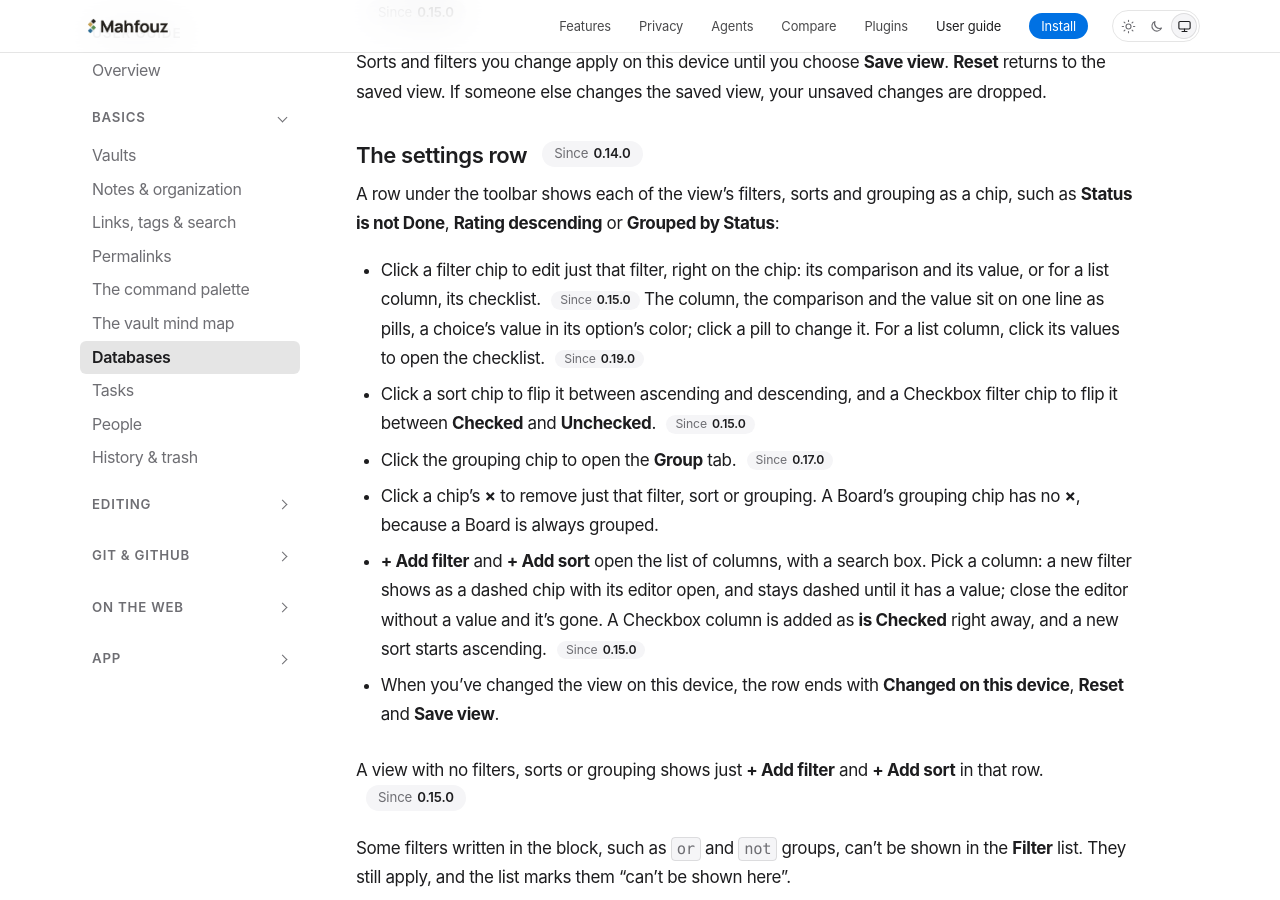
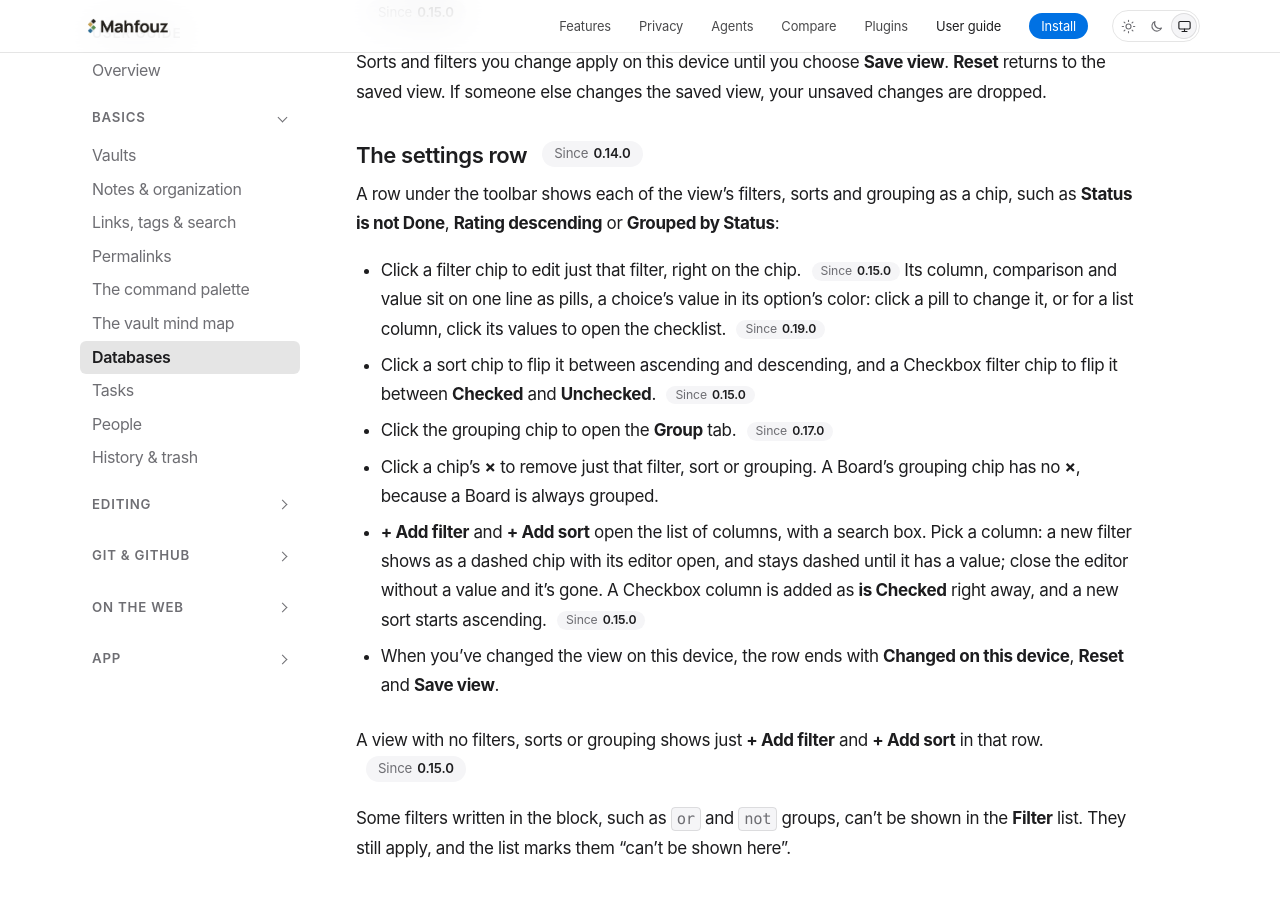
Before and after one commit to mahfouz-app/docs, a Jekyll site: the page built from guide/databases.md, in a window 1280 px wide and 900 px high, scrolled down 5941 px. Built offline with Jekyll 4.4.1, drawn with Linux system fonts in a browser that asks for light colours.

Commit message:
guide: one sentence for a filter chip's editor
Co-Authored-By: Claude Opus 5.5 <noreply@anthropic.com>

```diff
--- a/guide/databases.md
+++ b/guide/databases.md
@@ -226,12 +226,11 @@ A row under the toolbar shows each of the view's filters, sorts and
 grouping as a chip, such as **Status is not Done**, **Rating descending** or
 **Grouped by Status**:
 
-- Click a filter chip to edit just that filter, right on the chip: its
-  comparison and its value, or for a list column, its checklist.
-  {% include since.html v="0.15.0" %} The column, the comparison and the
-  value sit on one line as pills, a choice's value in its option's color;
-  click a pill to change it. For a list column, click its values to open
-  the checklist. {% include since.html v="0.19.0" %}
+- Click a filter chip to edit just that filter, right on the chip.
+  {% include since.html v="0.15.0" %} Its column, comparison and value sit
+  on one line as pills, a choice's value in its option's color: click a
+  pill to change it, or for a list column, click its values to open the
+  checklist. {% include since.html v="0.19.0" %}
 - Click a sort chip to flip it between ascending and descending, and a
   Checkbox filter chip to flip it between **Checked** and **Unchecked**.
   {% include since.html v="0.15.0" %}
```
